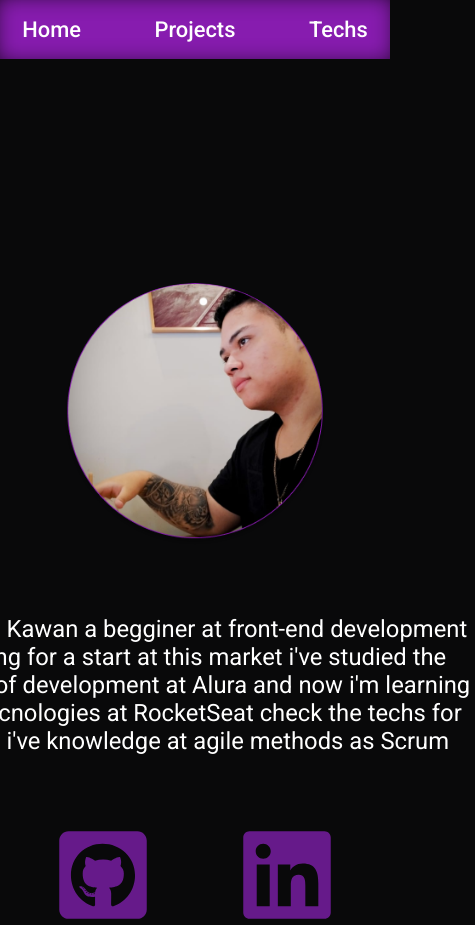
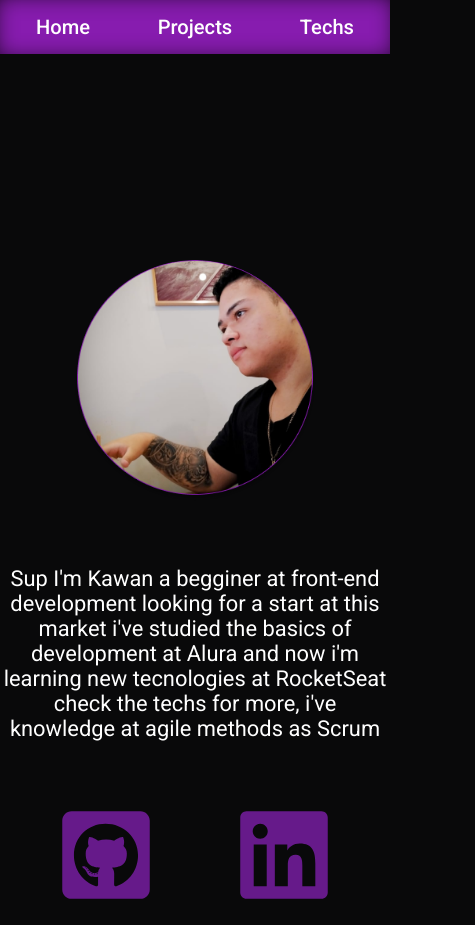
Before and after one commit to KawanHSB/portfolio, a React (Vite) app: page / in a window 390 px wide. Shown: the whole page, 475 px wide, since content can reach past the window. Built offline with nearby package versions, Linux system fonts and the light colour scheme.

Commit message:
home responsiveness correction

```diff
--- a/src/components/HomeContent/styles.module.scss
+++ b/src/components/HomeContent/styles.module.scss
@@ -26,7 +26,7 @@
 
         p {
             color: var(--white);
-            width: 40rem;
+
             font-size: 1.7rem;
             font-weight: 400;
 
@@ -83,5 +83,6 @@
 @media (min-width: 1080px) {
     p {
         margin-left: 4.813rem;
+        width: 40rem;
     }
 }
--- a/src/styles/global.scss
+++ b/src/styles/global.scss
@@ -30,6 +30,6 @@ h1, textarea, input, p, a {
 
 @media (max-width: 720px) {
     html {
-        font-size: 87.5%;
+        font-size: 80.5%;
     }
 }
```
